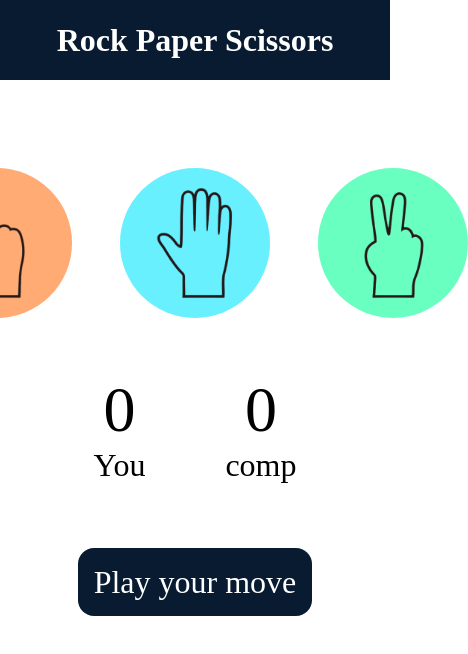
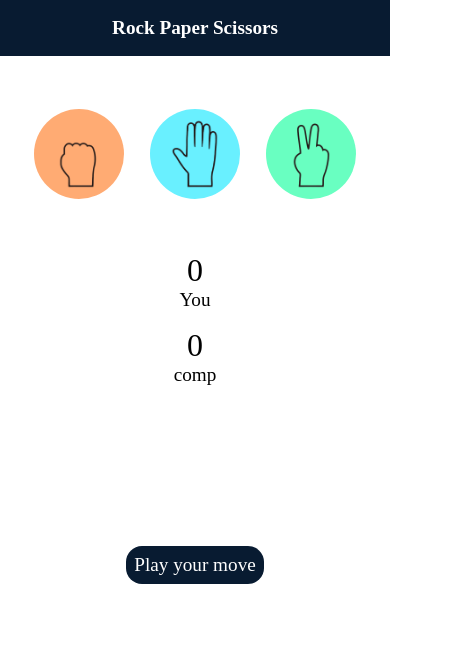
Before and after one commit to GlobalCodingTutorial/stone-paper-scissor.github-io, a plain HTML site: page index.html in a window 390 px wide. Shown: the whole page, 468 px wide, since content can reach past the window. Drawn offline with Linux system fonts and the light colour scheme.

Commit message:
Update style.css
change 2

```diff
--- a/style.css
+++ b/style.css
@@ -3,12 +3,15 @@
   padding: 0;
   text-align: center;
 }
+
 h1 {
   background-color: #081b31;
   color: white;
   height: 5rem;
   line-height: 5rem;
+  text-align: center;
 }
+
 .choice {
   height: 165px;
   width: 165px;
@@ -16,33 +19,42 @@ h1 {
   display: flex;
   justify-content: center;
   align-items: center;
+  transition: background-color 0.3s ease;
 }
+
 .choice:hover {
   background-color: #081b31;
   cursor: pointer;
 }
+
 img {
   height: 150px;
   width: 150px;
   object-fit: contain;
   border-radius: 50%;
 }
+
 #rock img {
   background-color: rgba(255, 165, 105, 0.932);
 }
+
 #paper img {
   background-color: rgb(105, 240, 255);
 }
+
 #scissor img {
   background-color: rgb(105, 255, 193);
 }
+
 .choices {
   display: flex;
   justify-content: center;
   align-items: center;
   gap: 3rem;
   margin-top: 5rem;
+  flex-wrap: wrap;
 }
+
 .score-board {
   display: flex;
   justify-content: center;
@@ -50,20 +62,123 @@ img {
   font-size: 2rem;
   margin-top: 3rem;
   gap: 5rem;
+  flex-wrap: wrap;
+  text-align: center;
 }
+
 #user-score,
 #comp-score {
   font-size: 4rem;
 }
+
 .msg-container {
   margin-top: 5rem;
+  text-align: center;
 }
+
 #msg {
   margin-top: 5rem;
   background-color: #081b31;
   color: white;
   font-size: 2rem;
-  display: inline;
+  display: inline-block;
   padding: 1rem;
   border-radius: 1rem;
 }
+
+@media screen and (max-width: 1024px) {
+  .choices {
+    gap: 2rem;
+  }
+
+  .score-board {
+    font-size: 1.8rem;
+    gap: 3rem;
+  }
+
+  #user-score,
+  #comp-score {
+    font-size: 3rem;
+  }
+
+  #msg {
+    font-size: 1.8rem;
+    padding: 0.8rem;
+  }
+}
+
+@media screen and (max-width: 768px) {
+  h1 {
+    font-size: 1.5rem;
+    height: 4rem;
+    line-height: 4rem;
+  }
+
+  .choice {
+    height: 130px;
+    width: 130px;
+  }
+
+  img {
+    height: 120px;
+    width: 120px;
+  }
+
+  .choices {
+    gap: 1.5rem;
+  }
+
+  .score-board {
+    font-size: 1.5rem;
+    gap: 2rem;
+  }
+
+  #user-score,
+  #comp-score {
+    font-size: 2.5rem;
+  }
+
+  #msg {
+    font-size: 1.5rem;
+    padding: 0.7rem;
+  }
+}
+
+@media screen and (max-width: 480px) {
+  h1 {
+    font-size: 1.2rem;
+    height: 3.5rem;
+    line-height: 3.5rem;
+  }
+
+  .choice {
+    height: 100px;
+    width: 100px;
+  }
+
+  img {
+    height: 90px;
+    width: 90px;
+  }
+
+  .choices {
+    gap: 1rem;
+    margin-top: 3rem;
+  }
+
+  .score-board {
+    font-size: 1.2rem;
+    gap: 1rem;
+    flex-direction: column;
+  }
+
+  #user-score,
+  #comp-score {
+    font-size: 2rem;
+  }
+
+  #msg {
+    font-size: 1.2rem;
+    padding: 0.5rem;
+  }
+}
```
